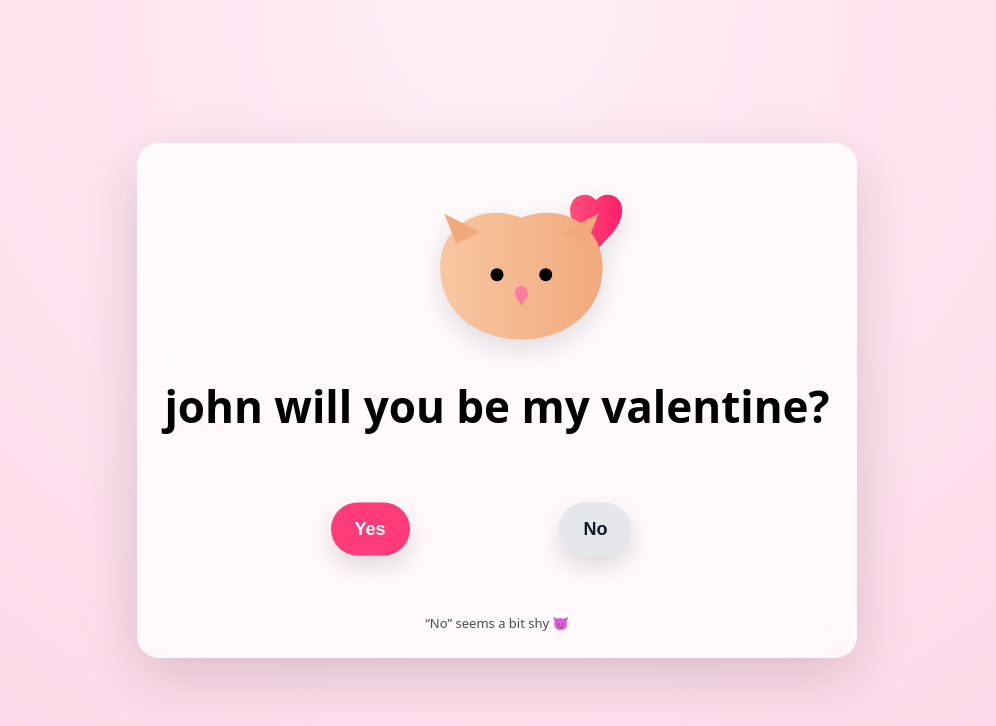
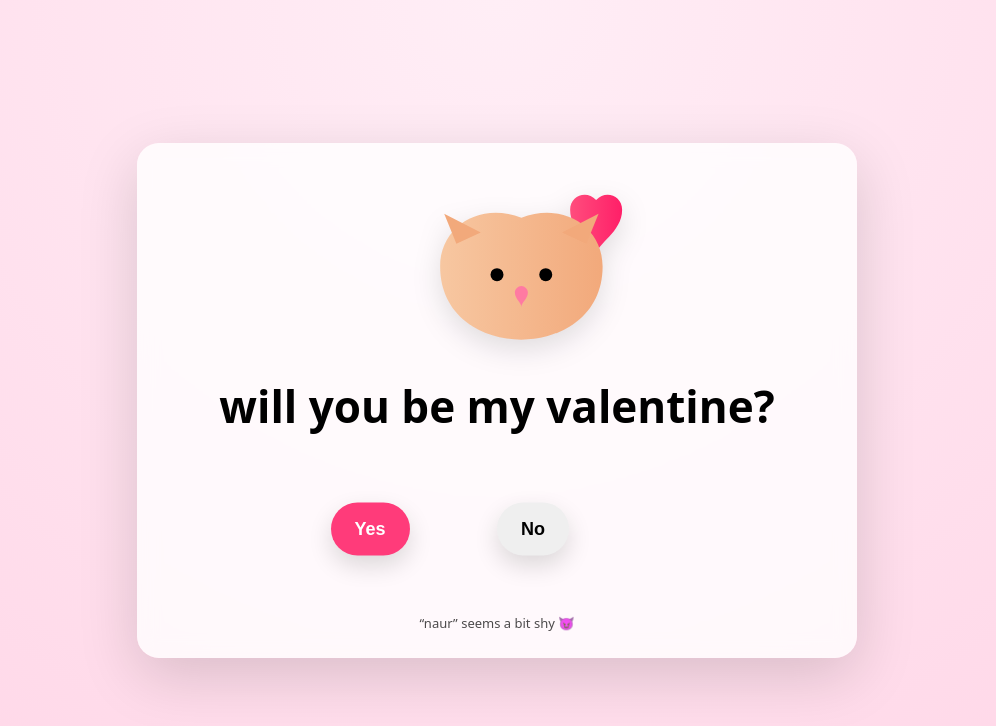
Before and after one commit to gabriellejohn/johnburney, a plain HTML site: page index.html in a window 1280 px wide. Shown: the whole page, without its empty margins (143-1139 px from the left). Drawn offline with nearby package versions, Linux system fonts and the light colour scheme.

Commit message:
Update index.html

```diff
--- a/index.html
+++ b/index.html
@@ -171,21 +171,21 @@
             fill="#ff7aa2"/>
     </svg>
 
-    <h1>john will you be my valentine?</h1>
+    <h1>will you be my valentine?</h1>
 
     <section class="button-zone" id="zone">
       <button id="yesBtn">Yes</button>
-      <button id="noBtn">No</button>
+      <button id="naurBtn">No</button>
     </section>
 
     <!-- HINT -->
-    <div class="hint" id="hint">“No” seems a bit shy 😈</div>
+    <div class="hint" id="hint">“naur” seems a bit shy 😈</div>
 
     <section class="result" id="result">
       <h2>YAY! 🎉</h2>
       <img
         class="fireworks"
-        src="https://media.giphy.com/media/26ufdipQqU2lhNA4g/giphy.gif"
+        src="https://media.giphy.com/media/v1.Y2lkPTc5MGI3NjExeWlsejVuY3hocHM0NGFzYzNocGhidWhtYWhoZHUwd2xwczZ5dmhueiZlcD12MV9naWZzX3NlYXJjaCZjdD1n/l0K4mUcTBtkPrCZXy/giphy.gif"
         alt="Fireworks"
       />
     </section>
```
